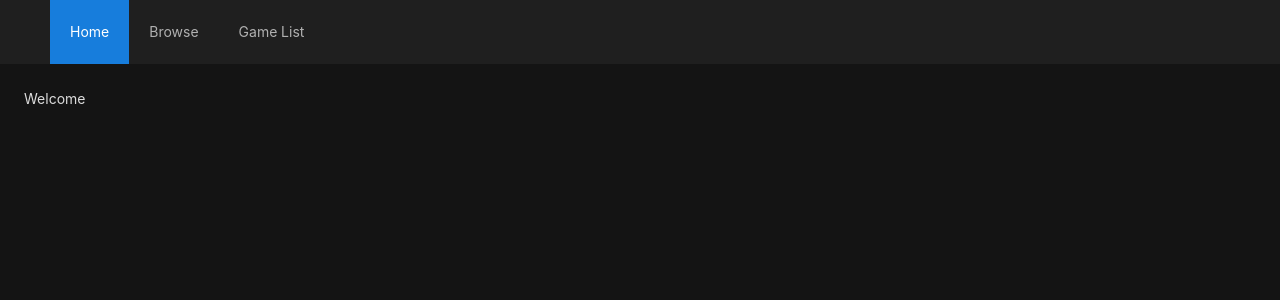
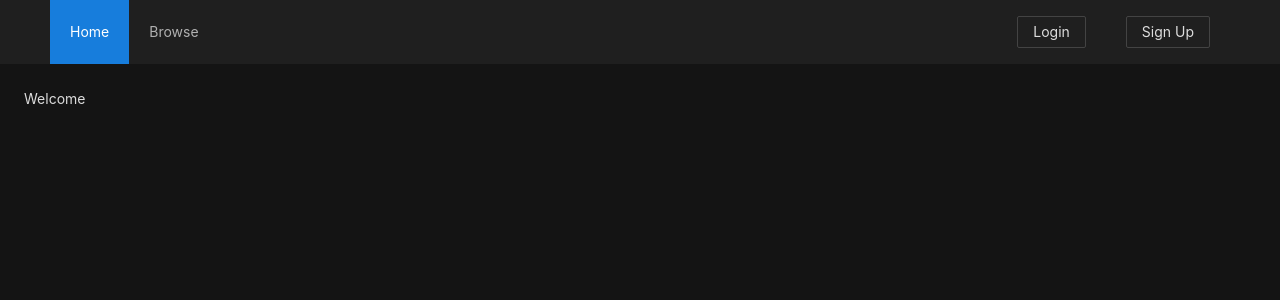
Before and after one commit to amagana8/game-list, a Next.js app: page / in a window 1280 px wide. Shown: the top 300 px of the page. Built offline with nearby package versions, Linux system fonts and the light colour scheme.

Commit message:
added login/signup/logout buttons to navbar

```diff
--- a/src/components/navBar.tsx
+++ b/src/components/navBar.tsx
@@ -1,6 +1,10 @@
 import Link from 'next/link';
-import { useEffect, useState } from 'react';
-import { Layout, Menu } from 'antd';
+import { Button, Layout, Menu } from 'antd';
+import { useState, useEffect } from 'react';
+import styles from '@styles/NavBar.module.css';
+import { useAppDispatch } from 'src/hooks';
+import { logout } from '../slices/userSlice';
+import Router from 'next/router';
 
 const { Header } = Layout;
 
@@ -13,11 +17,20 @@ const defaultProps: navBarProps = {
 };
 
 const NavBar = ({ index }: navBarProps) => {
-  const [user, setUser] = useState<string>();
+  const [username, setUsername] = useState<string>();
   useEffect(() => {
-    setUser(localStorage.getItem('username') ?? '');
-  }, [user]);
+    setUsername(localStorage.getItem('username') ?? '');
+  }, [username]);
 
+  const dispatch = useAppDispatch();
+
+  const handleLogout = () => {
+    localStorage.removeItem('token');
+    localStorage.removeItem('username');
+    dispatch(logout());
+    setUsername('');
+    Router.push('/');;
+  }
   return (
     <Header>
       <Menu theme="dark" mode="horizontal" defaultSelectedKeys={[index]}>
@@ -31,11 +44,35 @@ const NavBar = ({ index }: navBarProps) => {
             <a>Browse</a>
           </Link>
         </Menu.Item>
-        <Menu.Item key="3">
-          <Link href={`/gameList/${user}`}>
-            <a>Game List</a>
-          </Link>
-        </Menu.Item>
+        {username ? (
+          <>
+            <Menu.Item key="3">
+              <Link href={`/gameList/${username}`}>
+                <a>Game List</a>
+              </Link>
+            </Menu.Item>
+            <Menu.Item className={styles.end}>
+              <Button onClick={handleLogout}>Logout</Button>
+            </Menu.Item>
+          </>
+        ) : (
+          <>
+          <Menu.Item className={styles.end}>
+            <Button>
+              <Link href="/login">
+                <a>Login</a>
+              </Link>
+            </Button>
+          </Menu.Item>
+          <Menu.Item>
+            <Button>
+              <Link href="/signup">
+                <a>Sign Up</a>
+              </Link>
+            </Button>
+          </Menu.Item>
+          </>
+        )}
       </Menu>
     </Header>
   );
--- /dev/null
+++ b/src/styles/NavBar.module.css
@@ -0,0 +1,3 @@
+.end {
+  margin-left: auto;
+}
```
